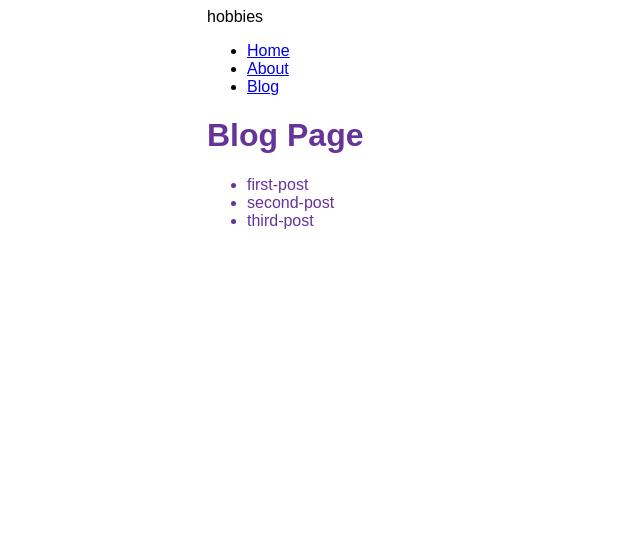
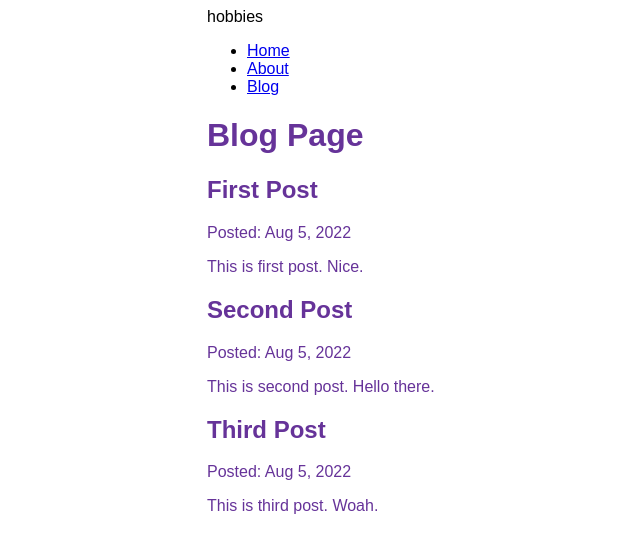
Before and after one commit to wifimug/Hobby, a Gatsby site: page /blog in a window 1280 px wide. Shown: the whole page, without its empty margins (183-823 px from the left). Built offline with nearby package versions, Linux system fonts and the light colour scheme; Gatsby itself is replaced by a stand-in of ours.

Commit message:
finished tutorial pt 5

```diff
--- a/blog/first-post.mdx
+++ b/blog/first-post.mdx
@@ -1,6 +1,6 @@
 ---
 title: "First Post"
-date: "05/08/2022"
+date: "2022-08-05"
 ---
 
 This is first post. Nice.
--- a/blog/second-post.mdx
+++ b/blog/second-post.mdx
@@ -1,6 +1,6 @@
 ---
 title: "Second Post"
-date: "05/08/2022"
+date: "2022-08-05"
 ---
 
 This is second post. Hello there.
--- a/blog/third-post.mdx
+++ b/blog/third-post.mdx
@@ -1,6 +1,6 @@
 ---
 title: "Third Post"
-date: "05/08/2022"
+date: "2022-08-05"
 ---
 
 This is third post. Woah.
--- a/gatsby-config.js
+++ b/gatsby-config.js
@@ -38,5 +38,7 @@
       name: `blog`,
       path: `${__dirname}/blog`,
     }
-  },]
+  },
+  "gatsby-plugin-mdx",
+]
 };
--- a/src/pages/blog.js
+++ b/src/pages/blog.js
@@ -1,20 +1,24 @@
 import * as React from 'react'
 import { graphql } from 'gatsby'
 import Layout from '../components/layout'
+import { MDXRenderer } from 'gatsby-plugin-mdx'
 
 const BlogPage = ({ data }) => {
 
     return (
         <Layout pageTitle="Blog Page">
-            <ul>
             {
-                data.allFile.nodes.map(node => (
-                <li key={node.name}>
-                    {node.name}
-                </li>
+                data.allMdx.nodes.map((node) => (
+                <article key={node.id}>
+                    <h2>{node.frontmatter.title}</h2>
+                    <p>Posted: {node.frontmatter.date}</p>
+                    <MDXRenderer>
+                        {node.body}
+                    </MDXRenderer>
+                </article>
                 ))
             }
-            </ul>
+
         </Layout>
 
     )
@@ -22,12 +26,17 @@
 
 export const query = graphql`
 query {
-    allFile(filter: {sourceInstanceName: {eq: "blog"}}) {
-        nodes {
-            name
+    allMdx(sort: {fields: frontmatter___date, order: DESC}) {
+      nodes {
+        frontmatter {
+          date(formatString: "MMM D, YYYY")
+          title
         }
+        id
+        body
+      }
     }
-}
+  }
 `
 
 export default BlogPage
```
